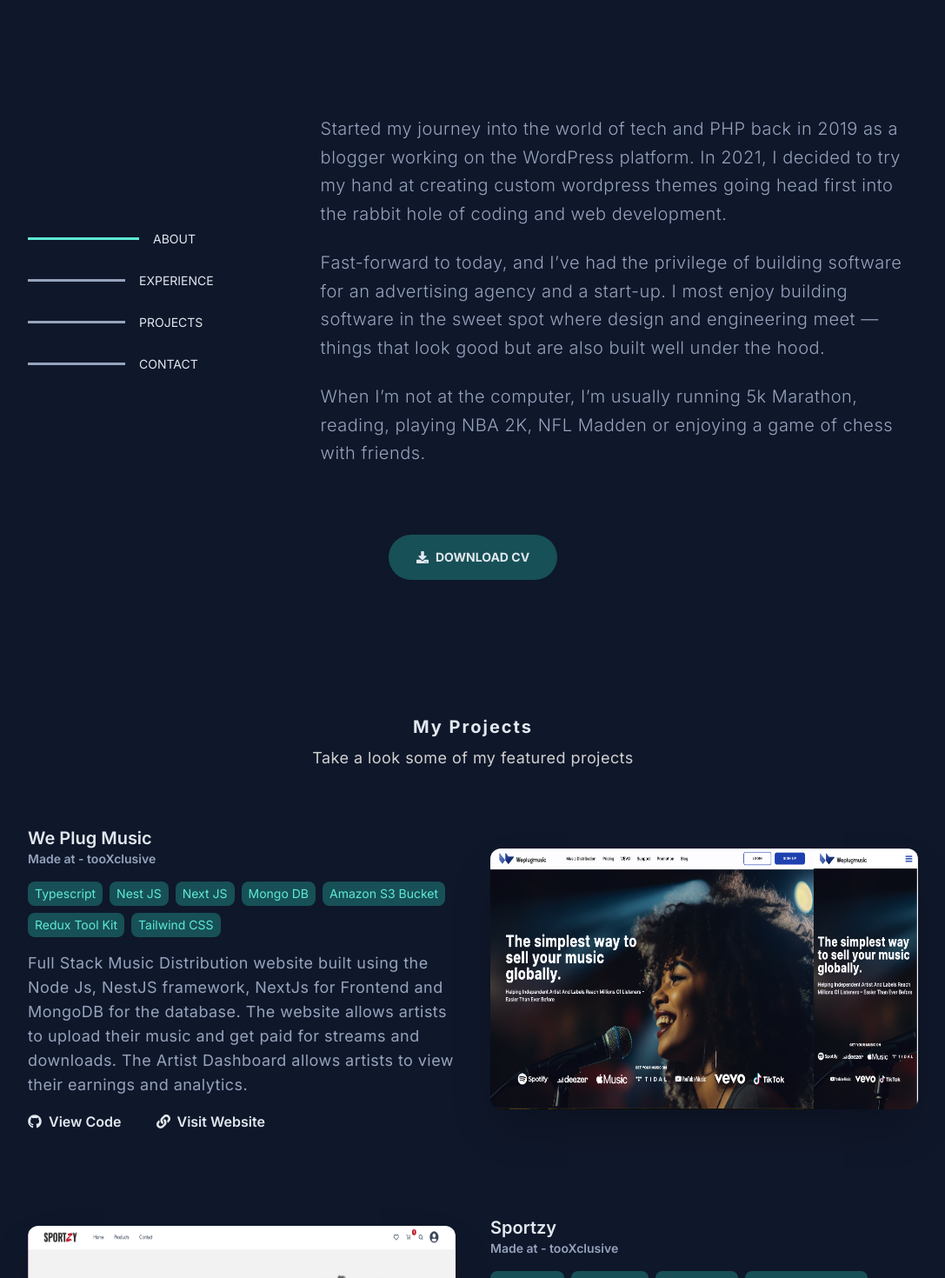
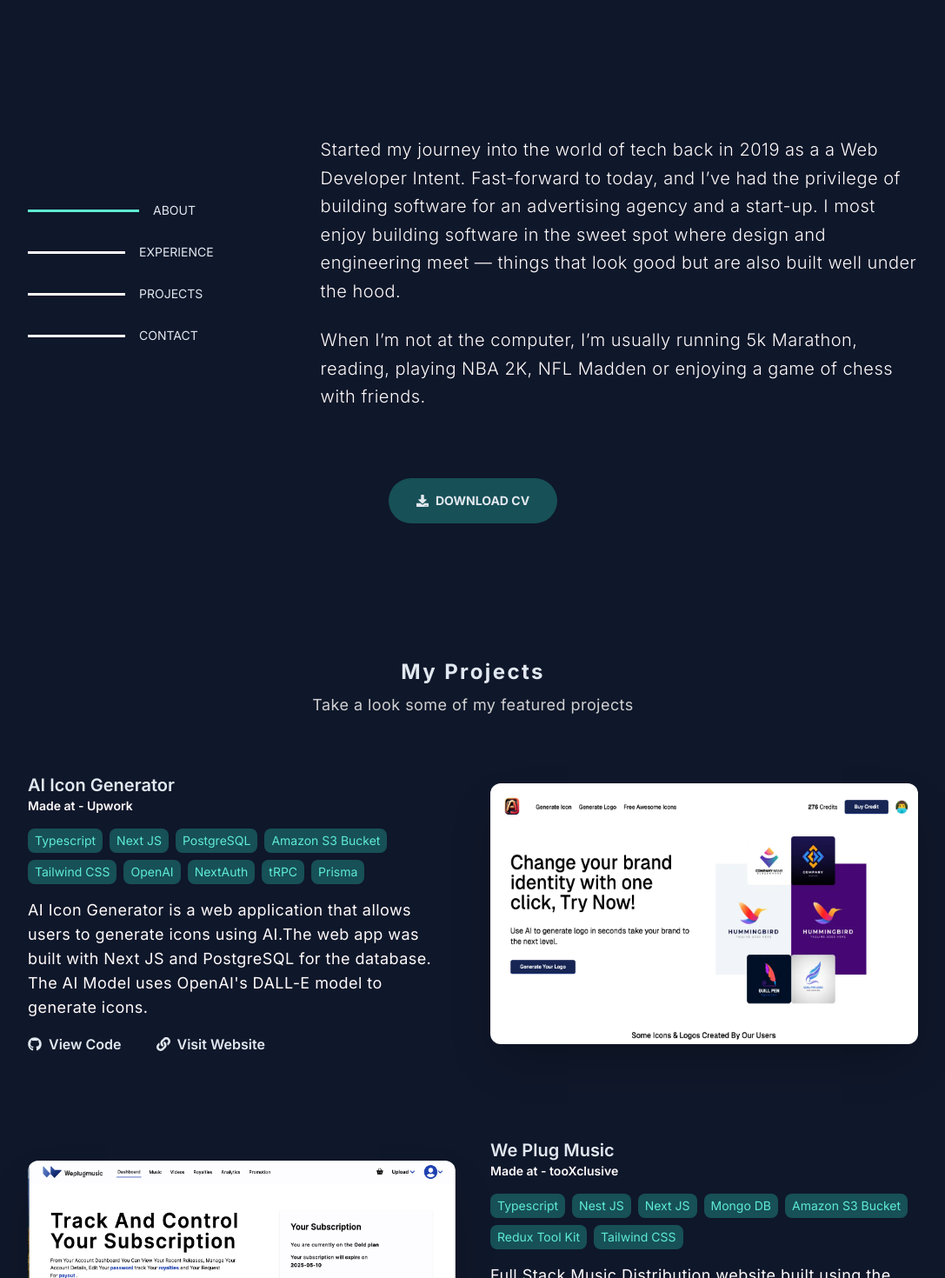
Before and after one commit to Tyler-Duncan-Sotubo/NextJs_Myportfolio, a Next.js app: page / in a window 1280 px wide. Shown: the part 740-2210 px from the top of the page at 87% size, without its empty margins (96-1183 px from the left). Built offline with nearby package versions, Linux system fonts and the light colour scheme.

Commit message:
Update the homepage and add new projects

```diff
--- a/src/components/SocialIcons.tsx
+++ b/src/components/SocialIcons.tsx
@@ -4,7 +4,7 @@
 import Link from "next/link";
 
 const icons = [
-  { icon: <FaGithub />, path: "https://github.com/Tyler-Wiz" },
+  { icon: <FaGithub />, path: "https://github.com/Tyler-Duncan-Sotubo/" },
   {
     icon: <FaLinkedin />,
     path: "https://www.linkedin.com/in/tyler-duncan-sotubo-b2372724a/",
--- a/src/components/header.tsx
+++ b/src/components/header.tsx
@@ -8,7 +8,7 @@
 export const Header: FC<Props> = ({ name, description }) => {
   return (
     <div className="md:w-1/2 mx-auto w-[85%]">
-      <h2 className="mb-2 md:text-xl text-center font-bold font-Inter capitalize text-skin-dark tracking-widest">
+      <h2 className="mb-2 md:text-2xl text-2xl text-center font-bold font-Inter capitalize text-skin-dark tracking-widest">
         {name}
       </h2>
       <h3 className="text-lg text-center text-skin-secondary font-Inter tracking-wide">
--- a/src/data/data.tsx
+++ b/src/data/data.tsx
@@ -8,6 +8,7 @@
   FaBootstrap,
   FaGitSquare,
   FaGithub,
+  FaDocker,
 } from "react-icons/fa";
 import {
   SiRedux,
@@ -24,6 +25,7 @@
   SiNextdotjs,
   SiTypescript,
   SiPython,
+  SiAwsamplify,
 } from "react-icons/si";
 
 export const Lang = [
@@ -31,7 +33,6 @@
   { name: "Typescript", icon: <SiTypescript /> },
   { name: "HTML", icon: <FaHtml5 /> },
   { name: "CSS", icon: <FaCss3 /> },
-  { name: "PHP", icon: <FaPhp /> },
   { name: "Python", icon: <SiPython /> },
 ];
 
@@ -52,9 +53,11 @@
   { name: "PostgreSQL", icon: <SiPostgresql /> },
   { name: "Git", icon: <FaGitSquare /> },
   { name: "Amazon S3", icon: <SiAmazonaws /> },
+  { name: "Amazon Amplify", icon: <SiAwsamplify /> },
   { name: "Swagger", icon: <SiSwagger /> },
   { name: "OpenAPI", icon: <SiOpenapiinitiative /> },
   { name: "Github", icon: <FaGithub /> },
+  { name: "Docker", icon: <FaDocker /> },
 ];
 
 export const navData: NavData[] = [
@@ -111,6 +114,25 @@
 ];
 
 export const projectData: IProjects[] = [
+  {
+    name: "AI Icon Generator",
+    madeat: "Upwork",
+    img: "/assets/img/projects/icon.png",
+    desc: `AI Icon Generator is a web application that allows users to generate icons using AI.The web app was built with Next JS and PostgreSQL for the database. The AI Model uses OpenAI's DALL-E model to generate icons.`,
+    source: "https://github.com/Tyler-Duncan-Sotubo/logo-generator",
+    web: "https://iconaistudio.com/",
+    tech: [
+      { name: "Typescript" },
+      { name: "Next JS" },
+      { name: "PostgreSQL" },
+      { name: "Amazon S3 Bucket" },
+      { name: "Tailwind CSS" },
+      { name: "OpenAI" },
+      { name: "NextAuth" },
+      { name: "tRPC" },
+      { name: "Prisma" },
+    ],
+  },
   {
     name: "We Plug Music",
     madeat: "tooXclusive",
--- a/src/home/About.tsx
+++ b/src/home/About.tsx
@@ -39,17 +39,13 @@
           ))}
         </div>
         <div className="w-full mx-auto max-w-3xl">
-          <p className="text-xl text-skin-primary  tracking-wide font-regular font-light leading-relaxed ">
-            Started my journey into the world of tech and PHP back in 2019 as a
-            blogger working on the WordPress platform. In 2021, I decided to try
-            my hand at creating custom wordpress themes going head first into
-            the rabbit hole of coding and web development.
-          </p>
           <p className="text-xl text-skin-primary my-6 tracking-wide font-regular font-light leading-relaxed">
-            Fast-forward to today, and I’ve had the privilege of building
-            software for an advertising agency and a start-up. I most enjoy
-            building software in the sweet spot where design and engineering
-            meet — things that look good but are also built well under the hood.
+            Started my journey into the world of tech back in 2019 as a a Web
+            Developer Intent. Fast-forward to today, and I’ve had the privilege
+            of building software for an advertising agency and a start-up. I
+            most enjoy building software in the sweet spot where design and
+            engineering meet — things that look good but are also built well
+            under the hood.
           </p>
           <p className="text-xl text-skin-primary my-6 tracking-wide font-regular font-light leading-relaxed">
             When I’m not at the computer, I’m usually running 5k Marathon,
--- /dev/null
+++ b/src/home/Experience.tsx
@@ -0,0 +1,48 @@
+import React from "react";
+import { Header } from "../components/header";
+import { experience, others, Lang, Frameworks } from "@/data/data";
+import { IoCheckmarkDoneOutline } from "react-icons/io5";
+import { FiMinus } from "react-icons/fi";
+
+export default function Experience() {
+  return (
+    <section className="w-[90%] md:w-[80%] mx-auto font-Inter" id="stack">
+      <Header name="Work Experience" description="" />
+      <div className="flex flex-col md:flex-row mt-12">
+        <div className="w-full">
+          {experience.map((item, index) => (
+            <div
+              key={index}
+              className="flex flex-col-reverse md:flex-row text-skin-primary md:justify-between mb-10">
+              <div className="flex gap-3 items-center text-skin-primary md:w-[80%] w-full">
+                <div className="text-xl text-skin-primary font-regular font-light flex flex-col gap-3 ">
+                  <div className="flex items-center gap-1">
+                    <p className="text-white text-sm tracing-wide md:text-2xl font-medium ">
+                      {item.company}
+                    </p>
+                    <p className="text-white text-sm tracing-wide md:text-xl ">
+                      <FiMinus />
+                    </p>
+                    <p className="text-white text-sm tracing-wide md:text-xl ">
+                      {item.role}
+                    </p>
+                  </div>
+                  <p className="text-white">{item.desc}</p>
+                  {item.objectives.map((item, index) => (
+                    <div key={index} className="flex gap-3 items-center">
+                      <IoCheckmarkDoneOutline />
+                      <p className="text-white text-xl">{item}</p>
+                    </div>
+                  ))}
+                </div>
+              </div>
+              <div>
+                <p className="mb-4 font-bold">{item.date}</p>
+              </div>
+            </div>
+          ))}
+        </div>
+      </div>
+    </section>
+  );
+}
--- a/src/home/Footer.tsx
+++ b/src/home/Footer.tsx
@@ -8,14 +8,12 @@
       <div className="w-[90%] mx-auto lg:w-[80%] flex flex-col md:flex-row gap-6 items-center justify-between">
         <SocialIcons size="text-3xl" />
         <p className="text-lg text-skin-primary text-center md:w-[45%] tracking-wide">
-          Designed in <span className="px-1 text-skin-accent">Figma</span> coded
-          in
-          <span className="px-1 text-skin-accent">Visual Studio Code</span> by
-          me. Built with <span></span>Next.js and
-          <span className="px-1 text-skin-accent">Tailwind</span>
-          CSS, deployed with
-          <span className="px-1 text-skin-accent">Netlify</span>. All text is
-          set in the Inter typeface.
+          Designed in <span className="text-skin-accent">Figma</span> coded in
+          <span className=" text-skin-accent"> Visual Studio Code</span> by me.
+          Built with <span></span>Next.js and{" "}
+          <span className="text-skin-accent">Tailwind </span> CSS, deployed with
+          <span className="text-skin-accent"> Netlify</span>. All text is set in
+          the Inter typeface.
         </p>
       </div>
     </footer>
--- a/src/home/Hero.tsx
+++ b/src/home/Hero.tsx
@@ -10,16 +10,13 @@
       <div className="relative mt-16 w-[90%] mx-auto lg:w-[80%] flex flex-col gap-4">
         <div className=" max-w-3xl flex flex-col gap-7">
           <p className="text-skin-accent tracking-widest">Hi, my name is</p>
-          <h1 className="text-2xl md:text-6xl leading-20 capitalize text-skin-dark tracking-wide font-bold">
+          <h1 className="text-3xl md:text-6xl leading-20 capitalize text-skin-dark tracking-wide font-bold">
             Tyler Duncan Sotubo
           </h1>
-          <h2 className="text-2xl md:text-5xl leading-20 capitalize text-skin-secondary tracking-wide font-semiBold">
+          <h2 className="text-3xl md:text-5xl leading-20 capitalize text-skin-secondary tracking-wide font-semiBold">
             Full Stack Engineer
           </h2>
-          <p className="text-lg tracking-wider leading-relaxed w-[70%]">
-            I am a full stack engineer based in London specializing in building
-            exceptional digital experiences.
-          </p>
+
           <SocialIcons size="text-3xl" />
         </div>
       </div>
--- a/src/home/Stack.tsx
+++ b/src/home/Stack.tsx
@@ -6,78 +6,48 @@
 
 export default function Stack() {
   return (
-    <section className="w-[90%] md:w-[80%] mx-auto font-Inter" id="stack">
-      <Header name="Curriculum Vitae" description="" />
-      <div className="flex flex-col md:flex-row mt-12">
-        <h3 className="text-skin-dark text-xl md:hidden text-center">
-          My stack:
-        </h3>
-        <div className="w-full md:w-[25%] my-8 md:my-0 flex justify-center gap-4 md:block ">
-          <div>
-            <h3 className="text-skin-dark text-lg hidden md:block">
-              Programming Languages
-            </h3>
+    <section className="w-[90%] md:w-[80%] mx-auto font-Inter mt-20" id="stack">
+      <Header name="My Stack" description="" />
+      <div className="flex md:flex-row">
+        <div className="w-full md:my-0">
+          <h3 className="text-skin-dark text-2xl my-10">
+            Programming Languages
+          </h3>
+          <div className="grid grid-cols-1 gap-4 md:grid-cols-5 md:gap-8">
             {Lang.map((item, index) => (
-              <div key={index} className="flex my-3 items-center gap-2">
-                <div className="text-skin-accent md:text-2xl">{item.icon}</div>
+              <div key={index} className="flex items-center gap-2">
+                <div className="text-skin-accent text-3xl md:text-5xl">
+                  {item.icon}
+                </div>
                 <p className="text-skin-primary text-lg">{item.name}</p>
               </div>
             ))}
           </div>
-          <div className="md:mt-10">
-            <h3 className="text-skin-dark text-lg hidden md:block">
-              Libraries & Frameworks:
-            </h3>
+          <h3 className="text-skin-dark text-2xl my-10">
+            Libraries & Frameworks:
+          </h3>
+          <div className="grid grid-cols-1 gap-4 md:grid-cols-5">
             {Frameworks.map((item, index) => (
-              <div key={index} className="flex my-4 items-center gap-3">
-                <div className="text-skin-accent md:text-2xl">{item.icon}</div>
+              <div key={index} className="flex  items-center gap-3">
+                <div className="text-skin-accent text-3xl md:text-5xl">
+                  {item.icon}
+                </div>
                 <p className="text-skin-primary text-lg">{item.name}</p>
               </div>
             ))}
           </div>
-          <div className="md:mt-10">
-            <h3 className="text-skin-dark text-xl hidden md:block">Others:</h3>
+          <h3 className="text-skin-dark text-2xl my-10">Others:</h3>
+          <div className="grid grid-cols-1 gap-4 mb-10 md:grid-cols-5">
             {others.map((item, index) => (
-              <div key={index} className="flex my-4 items-center gap-3">
-                <div className="text-skin-accent md:text-2xl">{item.icon}</div>
+              <div key={index} className="flex  items-center gap-3">
+                <div className="text-skin-accent text-3xl md:text-5xl">
+                  {item.icon}
+                </div>
                 <p className="text-skin-primary text-lg">{item.name}</p>
               </div>
             ))}
           </div>
         </div>
-        <div className="w-full md:w-[70%]">
-          {experience.map((item, index) => (
-            <div
-              key={index}
-              className="flex flex-col-reverse md:flex-row text-skin-primary  md:justify-between mb-10">
-              <div className="flex  gap-3 items-center text-skin-primary md:w-[80%] w-full">
-                <div className="text-lg text-skin-primary font-regular font-light flex flex-col gap-3 ">
-                  <div className="flex items-center gap-1">
-                    <p className="text-skin-dark text-sm tracing-wide md:text-lg ">
-                      {item.company}
-                    </p>
-                    <p className="text-skin-dark text-sm tracing-wide md:text-lg ">
-                      <FiMinus />
-                    </p>
-                    <p className="text-skin-dark text-sm tracing-wide md:text-lg ">
-                      {item.role}
-                    </p>
-                  </div>
-                  <p>{item.desc}</p>
-                  {item.objectives.map((item, index) => (
-                    <div key={index} className="flex gap-3 items-center">
-                      <IoCheckmarkDoneOutline />
-                      <p className="text-skin-primary text-lg">{item}</p>
-                    </div>
-                  ))}
-                </div>
-              </div>
-              <div>
-                <p className="mb-4 font-bold">{item.date}</p>
-              </div>
-            </div>
-          ))}
-        </div>
       </div>
     </section>
   );
--- a/src/pages/index.tsx
+++ b/src/pages/index.tsx
@@ -1,6 +1,7 @@
 import { Nav } from "@/components/Nav";
 import { About } from "@/home/About";
 import { Contact } from "@/home/Contact";
+import Experience from "@/home/Experience";
 import { Footer } from "@/home/Footer";
 import { Hero } from "@/home/Hero";
 import { Projects } from "@/home/Projects";
@@ -22,6 +23,7 @@
         <About />
         <Projects />
         <Stack />
+        <Experience />
         <Contact />
         <Footer />
       </main>
--- a/src/styles/globals.css
+++ b/src/styles/globals.css
@@ -6,7 +6,7 @@
 
 @layer base {
   :root {
-    --primary: rgb(150 163 189);
+    --primary: rgb(255,250,250);
     --secondary: rgb(209, 209, 209);
     --accent: rgb(94 234 212);
     --accentBg:rgba(45, 212, 191, .3)
```
Also changed, not shown: public/assets/img/projects/Weplug.png, public/assets/img/projects/icon.png (added).
